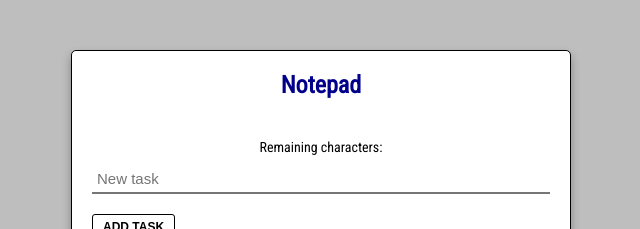
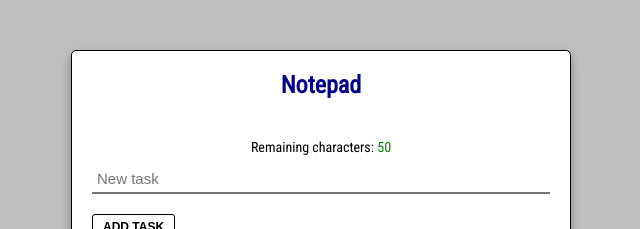
Before and after one commit to Sholastix/notepad-react, a React (Create React App) app: page / in a window 1280 px wide. Shown: the top 229 px of the page, without its empty margins (319-959 px from the left). Built offline with nearby package versions, Linux system fonts and the light colour scheme.

Commit message:
Styles to characters counter added.

```diff
--- a/src/App.js
+++ b/src/App.js
@@ -10,6 +10,9 @@ const App = () => {
   const [taskList, setTaskList] = useState([]);
   const [taskInput, setTaskInput] = useState('');
 
+  const maxLimitOfChars = 50;
+  const [numberOfChars, setNumberOfChars] = useState(maxLimitOfChars);
+  const [charCounterColor, setCharcounterColor] = useState('chars-ui-counter-green');
 
   /////////////////////////////////// HANDLERS ////////////////////////////////
 
@@ -31,11 +34,20 @@ const App = () => {
     };
   };
 
-  // HANDLING CHANGES IN THE INPUT FIELD. (TODO: set limitations for input data).
+  // HANDLING CHANGES IN THE INPUT FIELD AND CHAR COUNTER.
   const handleInputChange = (event) => {
+    const userInput = event.target.value;
     try {
-      // Change task input value from default to user's value.
-      setTaskInput(event.target.value);
+      // Handling changes in the char counter.
+      if (userInput.length > maxLimitOfChars) {
+        setNumberOfChars('ALARM! CHARS OVERLOAD :)');
+        setCharcounterColor('chars-ui-counter-red');
+      } else {
+        setNumberOfChars(maxLimitOfChars - userInput.length);
+        setCharcounterColor('chars-ui-counter-green');
+      };
+      // Changing task input value from default to user's value.
+      setTaskInput(userInput);
     } catch (error) {
       console.error(error);
     };
@@ -101,7 +113,7 @@ const App = () => {
           <h2>Notepad</h2>
           <form id='task-form'>
             <div className='input-field'>
-              <p className='chars-ui'>Remaining characters: <span className='chars-ui-counter'></span></p>
+              <p className='chars-ui'>Remaining characters: <span className={charCounterColor}>{numberOfChars}</span></p>
               <input
                 onChange={handleInputChange}
                 type='text'
--- a/src/scss/main.css
+++ b/src/scss/main.css
@@ -67,8 +67,12 @@ a {
   font-size: 1.4rem;
   margin-bottom: 1rem;
 }
-.container .card-content #task-form .input-field .chars-ui-counter {
+.container .card-content #task-form .input-field .chars-ui-counter-green {
   color: green;
+}
+.container .card-content #task-form .input-field .chars-ui-counter-red {
+  color: red;
+  font-weight: bold;
 }
 .container .card-content #task-form .input-field .task-input {
   border-top: none;
--- a/src/scss/main.scss
+++ b/src/scss/main.scss
@@ -56,8 +56,13 @@ a {
             font-size: 1.4rem;
             margin-bottom: 1rem;
 
-            &-counter {
+            &-counter-green {
               color: green;
+            }
+
+            &-counter-red {
+              color: red;
+              font-weight: bold;
             }
           }
 
```
Also changed, not shown: 1 other file (tests, documents, lock files or other folders).
